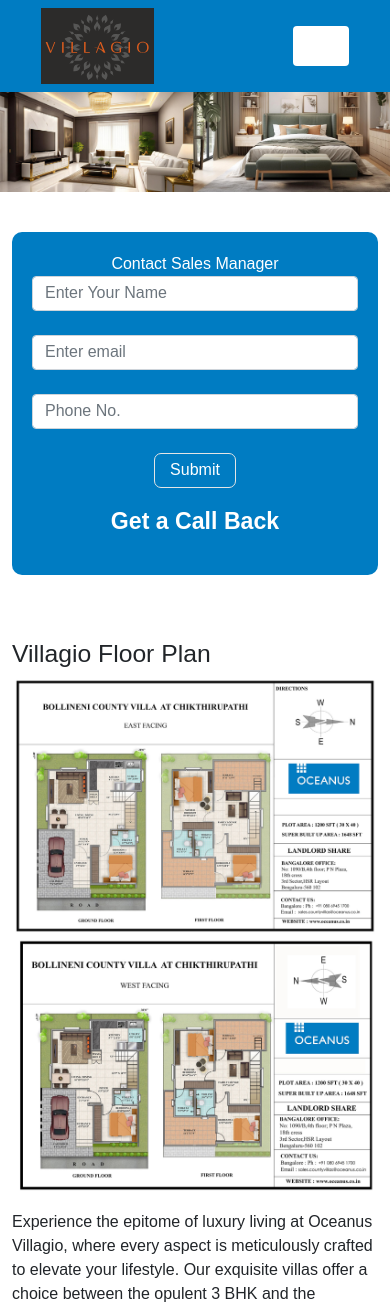
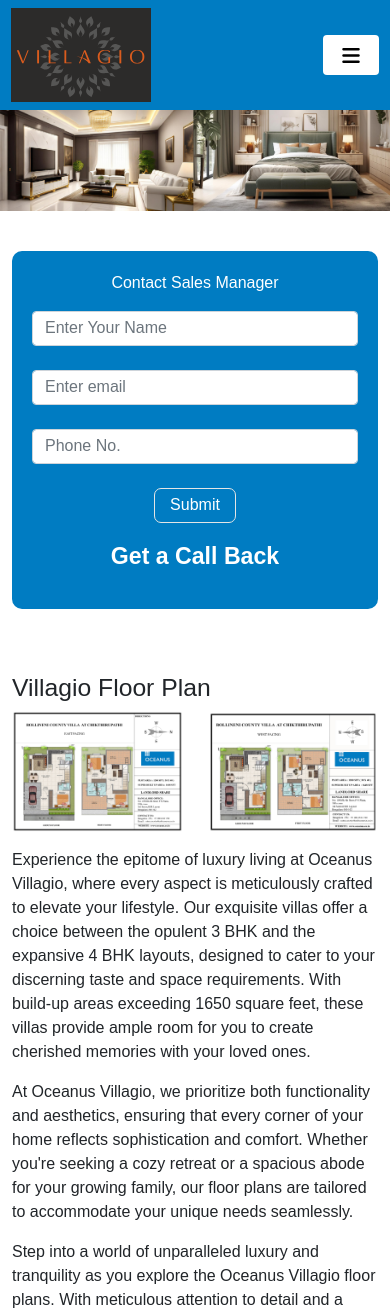
Before and after one commit to thilak-gowda/oceanusvillagio, a PHP site: page /floorplan.html in a window 390 px wide. Shown: the top 1310 px of the page. Run offline with PHP 8.4, Linux system fonts and the light colour scheme; some libraries are stand-ins or nearby versions.

Commit message:
Add files via upload

```diff
--- a/floorplan.html
+++ b/floorplan.html
@@ -1,5 +1,6 @@
 <!DOCTYPE html>
 <html lang="en">
+
 <head>
   <meta charset="UTF-8">
   <meta name="viewport" content="width=device-width, initial-scale=1.0">
@@ -7,8 +8,9 @@
   <link href="https://cdn.jsdelivr.net/npm/bootstrap@5.0.2/dist/css/bootstrap.min.css" rel="stylesheet">
 
   <link href="staging/style.css" rel="stylesheet">
+  <script src="https://kit.fontawesome.com/4d5f8064ef.js" crossorigin="anonymous"></script>
+</head>
 
-</head>
 <body>
 
   <header class="micro-nav d-flex justify-content-center mb-0 ">
@@ -61,8 +63,9 @@
           </li>
 
 
-                    <button class="brh-btn"type="button" data-bs-toggle="modal" data-bs-target="#enquire_form_popup">Brochure</button>
-                    <li class="nav-item nv-lst">
+          <button class="brh-btn" type="button" data-bs-toggle="modal"
+            data-bs-target="#enquire_form_popup">Brochure</button>
+          <li class="nav-item nv-lst nav-gap">
             <img src="https://oceanuswhitemeadows.com/staging/images1/logo.png" alt=" Villagio logo "
               title="Villagio logo" class="w-50">
           </li>
@@ -85,7 +88,7 @@
         <div class="col-lg-4 order-lg-1">
           <div class="sticky-top">
             <div class="inner_form">
-              <div class="enq_heading">Contact Sales Manager</div>
+              <div class="enq_heading pb-3">Contact Sales Manager</div>
               <div class="form_inner">
                 <form role="form" name="form1" method="post" action="contact.php">
                   <div class="mb-4">
@@ -118,23 +121,43 @@
             <h2>Villagio Floor Plan</h2>
           </div>
           <div class="row">
-              <div class=" col-md-6 col-12">
-             <a data-toggle="modal" data-target="#modalSchedule"> <img src="staging/images/floorplan.jpg" class="img-fluid"></a>
-
-              </div>
-              <div class="col-md-6 col-12">
-              <a data-toggle="modal" data-target="#modalSchedule">
-              <img src="staging/images/floorplan1.jpg" class="img-fluid">
+            <div class="col-6">
+              <a data-fancybox="gallery-0" href="staging/images/floorplan.jpg" data-expand="-1" class=" lazy">
+                <img src="staging/images/floorplan.jpg" class="w-100" alt="">
               </a>
             </div>
+
+            <div class="col-6">
+              <a data-fancybox="gallery-0" href="staging/images/floorplan1.jpg" data-expand="-1" class=" lazy">
+                <img src="staging/images/floorplan1.jpg" class="w-100" alt="">
+              </a>
+            </div>
+
+
+
+
           </div>
 
           <div class="pt-3">
-                <p>Experience the epitome of luxury living at Oceanus Villagio, where every aspect is meticulously crafted to elevate your lifestyle. Our exquisite villas offer a choice between the opulent 3 BHK and the expansive 4 BHK layouts, designed to cater to your discerning taste and space requirements. With build-up areas exceeding 1650 square feet, these villas provide ample room for you to create cherished memories with your loved ones.</p>
-                <p>At Oceanus Villagio, we prioritize both functionality and aesthetics, ensuring that every corner of your home reflects sophistication and comfort. Whether you're seeking a cozy retreat or a spacious abode for your growing family, our floor plans are tailored to accommodate your unique needs seamlessly.</p>
-                <p>Step into a world of unparalleled luxury and tranquility as you explore the Oceanus Villagio floor plans. With meticulous attention to detail and a commitment to excellence, each villa promises a harmonious blend of style, comfort, and functionality. Elevate your living experience with Oceanus Villagio, where every square foot is designed to exceed your expectations.</p>
-                <p>Nestled in the serene surroundings of Chikka Tirupati, Oceanus Villagio offers an idyllic retreat amidst nature's embrace. Situated in a prime location known for its scenic beauty and tranquility, Chikka Tirupati provides the perfect backdrop for your dream home.</p>
-                <p>Moreover, Chikka Tirupati is experiencing a surge in development, making it an ideal investment opportunity. With its strategic location and proximity to key amenities, this area is on the cusp of transformation, promising a vibrant and thriving community lifestyle. Embrace the essence of modern living amidst the charm of Chikka Tirupati, where every day unfolds new possibilities and experiences.</p>
+            <p>Experience the epitome of luxury living at Oceanus Villagio, where every aspect is meticulously crafted
+              to elevate your lifestyle. Our exquisite villas offer a choice between the opulent 3 BHK and the expansive
+              4 BHK layouts, designed to cater to your discerning taste and space requirements. With build-up areas
+              exceeding 1650 square feet, these villas provide ample room for you to create cherished memories with your
+              loved ones.</p>
+            <p>At Oceanus Villagio, we prioritize both functionality and aesthetics, ensuring that every corner of your
+              home reflects sophistication and comfort. Whether you're seeking a cozy retreat or a spacious abode for
+              your growing family, our floor plans are tailored to accommodate your unique needs seamlessly.</p>
+            <p>Step into a world of unparalleled luxury and tranquility as you explore the Oceanus Villagio floor plans.
+              With meticulous attention to detail and a commitment to excellence, each villa promises a harmonious blend
+              of style, comfort, and functionality. Elevate your living experience with Oceanus Villagio, where every
+              square foot is designed to exceed your expectations.</p>
+            <p>Nestled in the serene surroundings of Chikka Tirupati, Oceanus Villagio offers an idyllic retreat amidst
+              nature's embrace. Situated in a prime location known for its scenic beauty and tranquility, Chikka
+              Tirupati provides the perfect backdrop for your dream home.</p>
+            <p>Moreover, Chikka Tirupati is experiencing a surge in development, making it an ideal investment
+              opportunity. With its strategic location and proximity to key amenities, this area is on the cusp of
+              transformation, promising a vibrant and thriving community lifestyle. Embrace the essence of modern living
+              amidst the charm of Chikka Tirupati, where every day unfolds new possibilities and experiences.</p>
           </div>
 
 
@@ -146,21 +169,23 @@
       </div>
     </div>
   </section>
-  <section class=" my-5 intrst" >
+  <section class=" my-5 intrst">
     <div class="h3 font-weight-bold text-center">Interested in the Project!!</div><br>
 
     <div class="decision__inner">
 
       <div class="">
         <div class="h6 font-weight-bold">Schedule a Site Visit</div>
-        <button class="btn sbtn" type="button" data-bs-toggle="modal" data-bs-target="#enquire_form_popup">Schedule&nbsp;Now</button>
+        <button class="btn sbtn" type="button" data-bs-toggle="modal"
+          data-bs-target="#enquire_form_popup">Schedule&nbsp;Now</button>
       </div>
     </div>
   </section>
 
   <div class="copy">
     <p class="px-3 py-2" style="font-size: 14px;margin: 0 !important;text-align: justify;">
-        ©2024 <a href="https://www.oceanusvillagio.com " style="color: white;"> https://www.oceanusvillagio.com </a>  |Villagio- Promoted by Authorised
+      ©2024 <a href="https://www.oceanusvillagio.com " style="color: white;"> https://www.oceanusvillagio.com </a>
+      |Villagio- Promoted by Authorised
       Channel Sales Partner.<br />
       Digital Marketing Partner - <a href="https://imsolutions.co/" style="color: white;"> IM Solutions
       </a>
@@ -206,8 +231,7 @@
             <h5 class="modal-title text-white" id="exampleModalLabel" style="padding-left:33% ;">
               ENQUIRE NOW
             </h5>
-                <button type="button" class="btn-close bg-light" data-bs-dismiss="modal"
-                    aria-label="Close"></button>
+            <button type="button" class="btn-close bg-light" data-bs-dismiss="modal" aria-label="Close"></button>
           </div>
           <div class="modal-body">
             <div class=" pb-0">
@@ -217,8 +241,10 @@
                   <input type="text" class="form-control mt-3 py-2" name="name" placeholder="Name">
                   <input type="text" class="form-control mt-3 py-2" name="phone" placeholder="Phone">
                   <input type="email" class="form-control mt-3 py-2" name="email" placeholder="Email">
-                            <textarea name="message" cols="30" rows="2" placeholder="Message" class="form-control mt-3 py-2"></textarea>
-                            <button type="submit" id="popup-button" class="btn text-light border-white mt-3 w-50"  style="background-color: #007cc2;">Submit</button>
+                  <textarea name="message" cols="30" rows="2" placeholder="Message"
+                    class="form-control mt-3 py-2"></textarea>
+                  <button type="submit" id="popup-button" class="btn text-light border-white mt-3 w-50"
+                    style="background-color: #007cc2;">Submit</button>
                 </div>
               </form>
             </div>
@@ -228,7 +254,17 @@
     </div>
 
   </div>
-    <script src="https://cdn.jsdelivr.net/npm/@popperjs/core@2.11.8/dist/umd/popper.min.js" integrity="sha384-I7E8VVD/ismYTF4hNIPjVp/Zjvgyol6VFvRkX/vR+Vc4jQkC+hVqc2pM8ODewa9r" crossorigin="anonymous"></script>
-<script src="https://cdn.jsdelivr.net/npm/bootstrap@5.3.3/dist/js/bootstrap.min.js" integrity="sha384-0pUGZvbkm6XF6gxjEnlmuGrJXVbNuzT9qBBavbLwCsOGabYfZo0T0to5eqruptLy" crossorigin="anonymous"></script>
+  <script src="https://cdn.jsdelivr.net/npm/@popperjs/core@2.11.8/dist/umd/popper.min.js"
+    integrity="sha384-I7E8VVD/ismYTF4hNIPjVp/Zjvgyol6VFvRkX/vR+Vc4jQkC+hVqc2pM8ODewa9r"
+    crossorigin="anonymous"></script>
+  <script src="https://cdn.jsdelivr.net/npm/bootstrap@5.3.3/dist/js/bootstrap.min.js"
+    integrity="sha384-0pUGZvbkm6XF6gxjEnlmuGrJXVbNuzT9qBBavbLwCsOGabYfZo0T0to5eqruptLy"
+    crossorigin="anonymous"></script>
+
+  <script src='https://cdnjs.cloudflare.com/ajax/libs/jquery/3.3.1/jquery.min.js'></script>
+  <link rel="stylesheet" media="all" href="https://cdnjs.cloudflare.com/ajax/libs/fancybox/3.5.7/jquery.fancybox.css"
+    media="print" onload="this.media='all'">
+  <script defer src="https://cdnjs.cloudflare.com/ajax/libs/fancybox/3.5.7/jquery.fancybox.min.js"></script>
 </body>
+
 </html>
--- a/index.html
+++ b/index.html
@@ -108,7 +108,7 @@
 
                     <button class="brh-btn"type="button" data-bs-toggle="modal" data-bs-target="#enquire_form_popup">Brochure</button>
 
-                    <li class="nav-item nv-lst">
+                    <li class="nav-item nv-lst nav-gap">
                         <img src="https://oceanuswhitemeadows.com/staging/images1/logo.png" alt=" Villagio logo "
                             title="Villagio logo" class="w-50">
                     </li>
@@ -310,7 +310,7 @@
 
                         <div class="rera mb-4 mb-md-0">
                             <h5>Rera Number</h5>
-                            <p> PRM/KA/RERA/1265/347/PR/190722/002708</p>
+                            <p class="rera-no"> PRM/KA/RERA/1265/347/PR/190722/002708</p>
                         </div>
                         <div class="text-center mt-4 d-none d-lg-block">
                             <p class="sub-heading pb-md-2 text-white">Schedule a Visit:Your dream home awaits!</p>
--- a/price.html
+++ b/price.html
@@ -7,7 +7,7 @@
     <link href="https://cdn.jsdelivr.net/npm/bootstrap@5.0.2/dist/css/bootstrap.min.css" rel="stylesheet">
 
     <link href="staging/style.css" rel="stylesheet">
-
+    <script src="https://kit.fontawesome.com/4d5f8064ef.js" crossorigin="anonymous"></script>
 </head>
 <body>
 
@@ -62,7 +62,7 @@
 
 
                     <button class="brh-btn"type="button" data-bs-toggle="modal" data-bs-target="#enquire_form_popup">Brochure</button>
-                    <li class="nav-item nv-lst">
+                    <li class="nav-item nv-lst nav-gap">
                         <img src="https://oceanuswhitemeadows.com/staging/images1/logo.png" alt=" Villagio logo "
                             title="Villagio logo" class="w-50">
                     </li>
@@ -85,7 +85,7 @@
         <div class="col-lg-4 order-lg-1">
           <div class="sticky-top">
             <div class="inner_form">
-              <div class="enq_heading">Contact Sales Manager</div>
+              <div class="enq_heading pb-3">Contact Sales Manager</div>
               <div class="form_inner">
                 <form role="form" name="form1" method="post" action="contact.php">
                   <div class="mb-4">
--- a/staging/style.css
+++ b/staging/style.css
@@ -91,6 +91,7 @@ header {
 
     .navbar {
         justify-content: center !important;
+        width: 100%;
     }
 
     .img-w {
@@ -126,6 +127,10 @@ header {
 
     .rera {
         width: 95% !important;
+    }
+
+    .rera-no{
+        font-size: 14px;
     }
 
 }
@@ -899,6 +904,10 @@ input {
     .content {
         height: 200px;
     }
+
+    .im-wd{
+        width: 8% !important;
+    }
 }
 .am-ban{
     position: relative;
@@ -942,3 +951,8 @@ input {
     border-radius: 10px;
     padding: 10px;
 }
+@media only screen and (max-width:700px){
+    .nav-gap{
+        padding-top: 25px;
+    }
+}
```
Also changed, not shown: amenities.html (+80 -36 lines), location.html (+7 -3 lines), masterplan.html (+12 -3 lines). Lines whose indentation alone changed are shown as unchanged.
